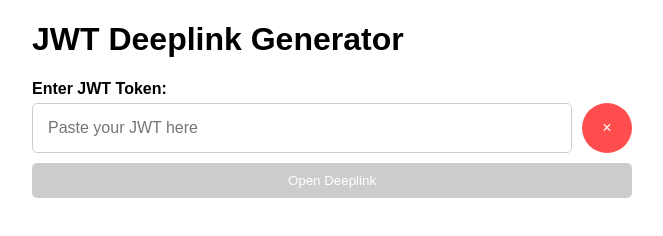
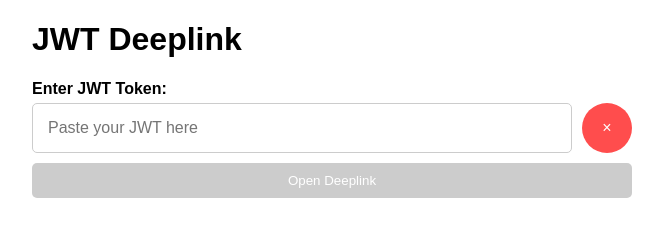
Before and after one commit to dev-boost/pages, a plain HTML site: page index.html in a window 1280 px wide. Shown: the whole page, without its empty margins (308-971 px from the left). Drawn offline with Linux system fonts and the light colour scheme.

Commit message:
Update index.html

```diff
--- a/index.html
+++ b/index.html
@@ -3,7 +3,7 @@
 <head>
     <meta charset="UTF-8">
     <meta name="viewport" content="width=device-width, initial-scale=1.0">
-    <title>JWT Deeplink Generator</title>
+    <title>JWT Deeplink</title>
     <style>
         body {
             font-family: Arial, sans-serif;
@@ -13,6 +13,7 @@
             max-width: 600px;
             margin-left: auto;
             margin-right: auto;
+            width: 80%;
         }
         label {
             display: block;
@@ -69,7 +70,7 @@
     </style>
 </head>
 <body>
-    <h1>JWT Deeplink Generator</h1>
+    <h1>JWT Deeplink</h1>
     <label for="jwtInput">Enter JWT Token:</label>
     <div class="input-clear-container">
         <input type="text" id="jwtInput" placeholder="Paste your JWT here" />
```
